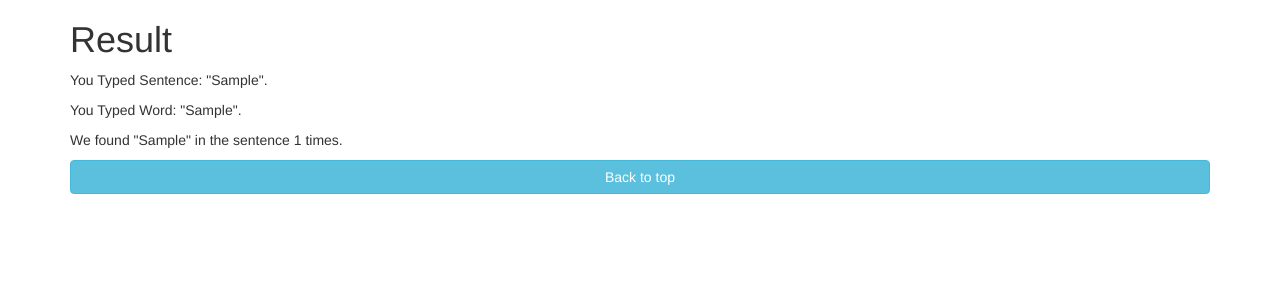
After one commit to KNaka88/word-frequency, a PHP site: template views/result.html.twig in a window 1280 px wide. The commit adds this page. Shown: the top 300 px of the page. Run offline with PHP 8.4, Linux system fonts and the light colour scheme; the template is opened without the code that fills it: most values are stand-ins (such as "Sample title", 1, 10 or a date in 2020); some libraries are stand-ins or nearby versions.

Commit message:
add form on word_frequency_checker.html.twig, add paths on app.php, add result.html.twig

```diff
--- /dev/null
+++ b/views/result.html.twig
@@ -0,0 +1,17 @@
+<!DOCTYPE html>
+<html>
+  <head>
+    <meta charset="utf-8">
+    <link href="https://maxcdn.bootstrapcdn.com/bootstrap/3.3.7/css/bootstrap.min.css" rel="stylesheet" integrity="sha384-BVYiiSIFeK1dGmJRAkycuHAHRg32OmUcww7on3RYdg4Va+PmSTsz/K68vbdEjh4u" crossorigin="anonymous">
+    <title>Result</title>
+  </head>
+  <body>
+    <div class='container'>
+      <h1>Result</h1>
+      <p>You Typed Sentence: "{{result.getSentence}}".</p>
+      <p>You Typed Word: "{{result.getWord}}".</p>
+      <p>We found "{{result.getWord}}" in the sentence {{result.countRepeats}} times.</p>
+      <a href='/'><button class='btn btn-info btn-block'>Back to top</button></a>
+    </div>
+  </body>
+</html>
```
Also changed, not shown: app/app.php (+6 -3 lines), views/word_frequency_checker.html.twig (+15 -1 lines).
